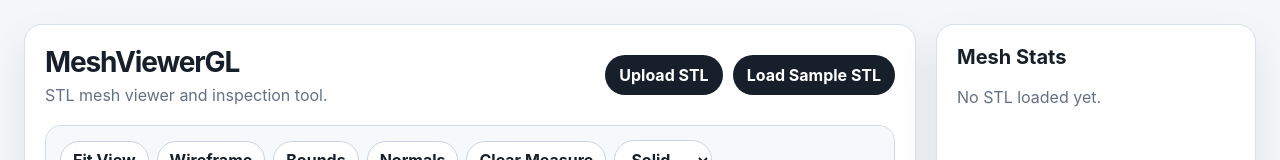
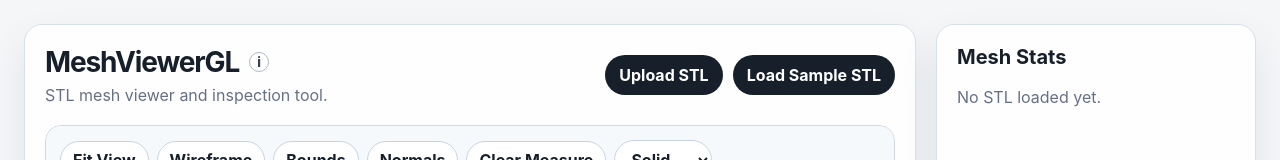
Before and after one commit to agoncziDemos/MeshViewerGL, a React (Vite) app: page / in a window 1280 px wide. Shown: the top 160 px of the page. Built offline with nearby package versions, Linux system fonts and the light colour scheme.

Commit message:
feat: Add info tooltip.

```diff
--- a/src/App.css
+++ b/src/App.css
@@ -442,3 +442,54 @@ button.active {
 .sample-menu-panel button:hover {
   background: #eef4ff;
 }
+
+.app-title-row {
+  display: inline-flex;
+  align-items: center;
+  gap: 10px;
+}
+
+.app-info {
+  position: relative;
+  display: inline-flex;
+  align-items: center;
+  justify-content: center;
+  width: 20px;
+  height: 20px;
+  border: 1px solid #aeb8c5;
+  border-radius: 999px;
+  background: white;
+  color: #344256;
+  font-size: 13px;
+  font-weight: 800;
+  line-height: 1;
+  cursor: help;
+}
+
+.app-info-tooltip {
+  position: absolute;
+  z-index: 50;
+  left: 0;
+  top: calc(100% + 10px);
+  width: 330px;
+  padding: 12px 14px;
+  border-radius: 14px;
+  background: #17202a;
+  color: white;
+  box-shadow: 0 14px 34px rgba(30, 42, 60, 0.22);
+  font-size: 12px;
+  font-weight: 500;
+  line-height: 1.45;
+  opacity: 0;
+  pointer-events: none;
+  transform: translateY(-4px);
+  transition:
+    opacity 120ms ease,
+    transform 120ms ease;
+}
+
+.app-info:hover .app-info-tooltip,
+.app-info:focus .app-info-tooltip {
+  opacity: 1;
+  transform: translateY(0);
+}
--- a/src/App.tsx
+++ b/src/App.tsx
@@ -171,7 +171,24 @@ function App() {
         <div className="viewer-panel">
           <header className="app-header">
             <div>
-              <h1>MeshViewerGL</h1>
+                            <div className="app-title-row">
+                <h1>MeshViewerGL</h1>
+
+                <span
+                  className="app-info"
+                  tabIndex={0}
+                  aria-label="MeshViewerGL information"
+                >
+                  i
+                  <span className="app-info-tooltip">
+                    MeshViewerGL is a raw WebGL2 STL inspection viewer. Load an
+                    STL, inspect mesh statistics, orbit the model, toggle
+                    wireframe, normals, bounding box, and measurement overlays,
+                    switch shader modes, and remesh the displayed mesh by target
+                    edge length.
+                  </span>
+                </span>
+              </div>
               <p>STL mesh viewer and inspection tool.</p>
             </div>
 
```
Also changed, not shown: src/ui/ViewerToolbar.tsx (line endings or trailing spaces).
